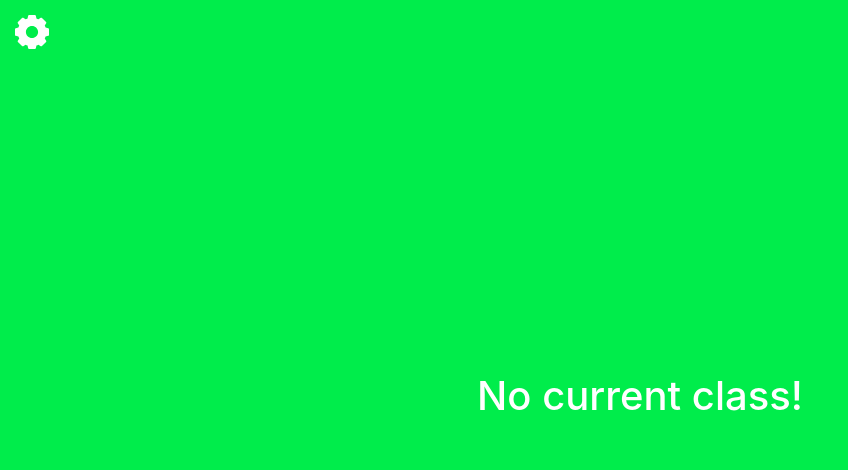
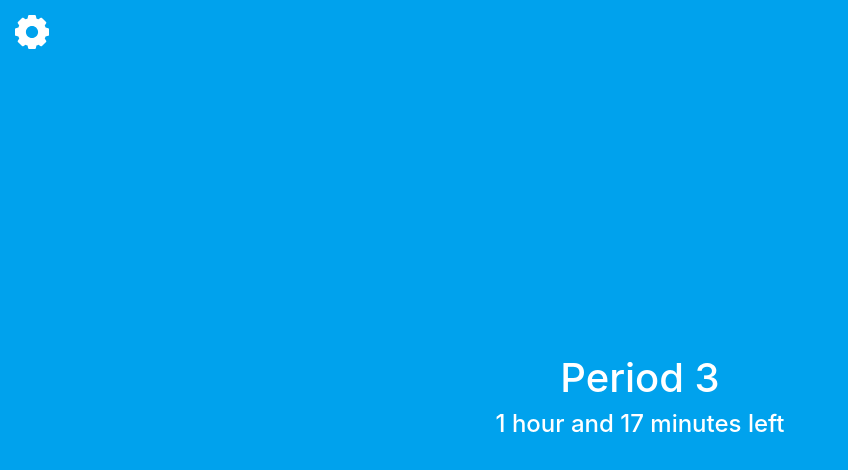
Before and after one commit to Themis3000/sched_tracker, a plain HTML site: page index.html in a window 1280 px wide. Shown: the whole page, without its empty margins (0-848 px from the left). Drawn offline with Linux system fonts and the light colour scheme.

Commit message:
-updated sched

```diff
--- a/index.html
+++ b/index.html
@@ -16,7 +16,7 @@
     <script src="jquery-3.5.1.min.js" type="text/javascript" charset="utf-8"></script>
     <script src="jquery.color-2.2.0.min.js" type="text/javascript" charset="utf-8"></script>
     <script src="bootstrap.bundle.min.js" type="text/javascript" charset="utf-8"></script>
-    <script src="script.js?13" type="text/javascript" charset="utf-8"></script>
+    <script src="script.js?14" type="text/javascript" charset="utf-8"></script>
     <link rel="stylesheet" href="bootstrap.min.css">
     <link rel="stylesheet" href="style.css?3">
 </head>
--- a/sched.json
+++ b/sched.json
@@ -19,7 +19,7 @@
     "286": "c", "287": "async"
   },
   "day_off_exclusions": [
-    288, 289, 300, 290, 330, 331, 332, 46, 47
+    288, 289, 290, 330, 331, 332, 46, 47
   ],
   "weeks": {
     "default": ["none", "a", "b", "c", "a", "b", "none"],
--- a/script.js
+++ b/script.js
@@ -15,7 +15,7 @@ ding_audio = new Audio("Ding-sound-effect.mp3");
 // unblock autoplay for the site.
 new Audio("2-seconds-of-silence.mp3").play();
 
-$.getJSON("sched.json?4", function (data) {
+$.getJSON("sched.json?5", function (data) {
     sched = data;
     $(function() {
         //create alias settings based on config
```
